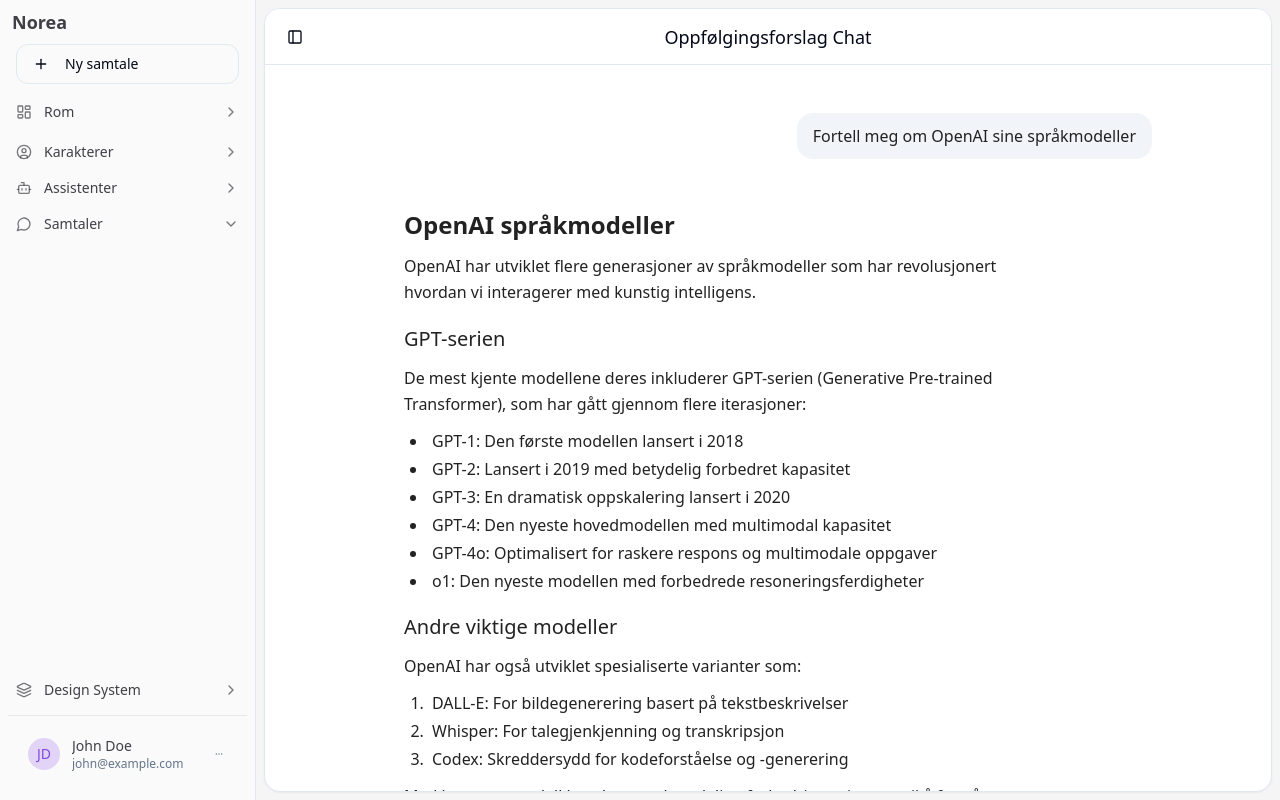
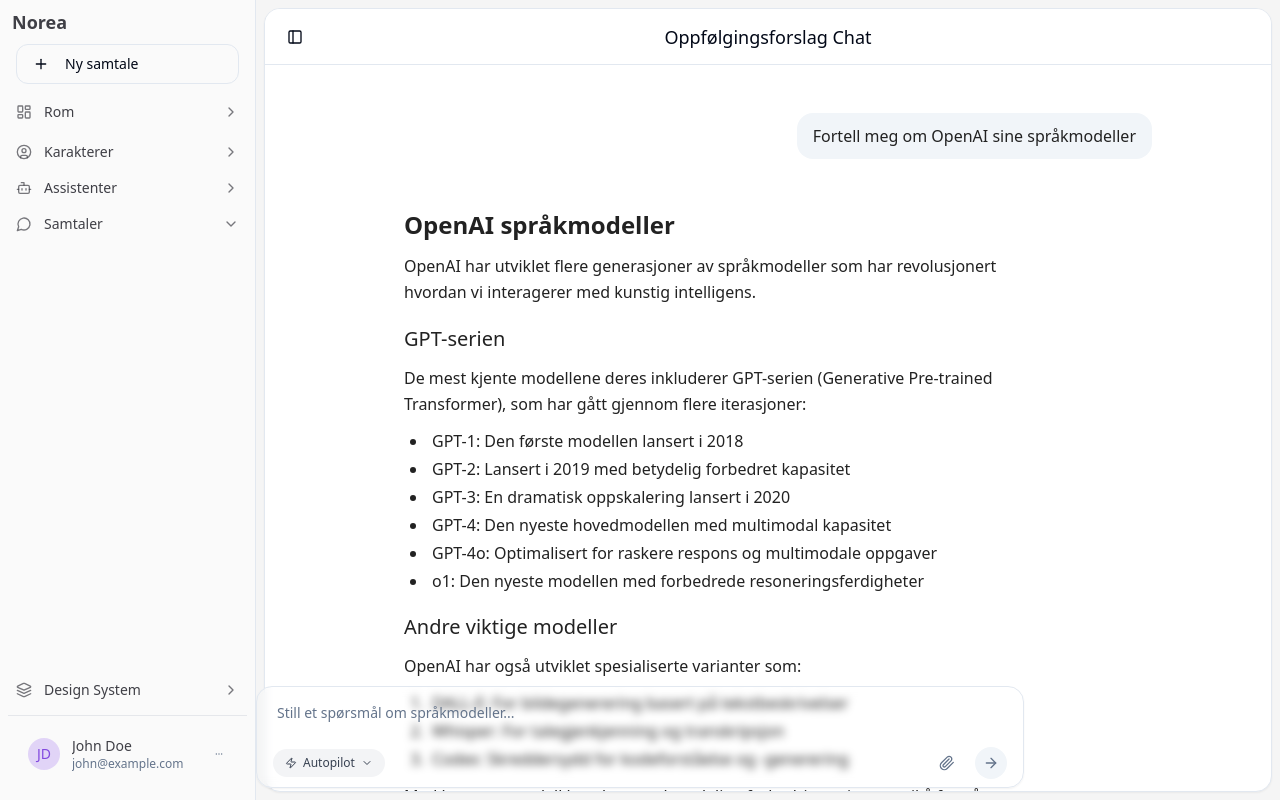
Before and after one commit to 0-1-no/norea-chat-haven, a React (Vite) app: page /followup-chat in a window 1280 px wide. Built offline with nearby package versions, Linux system fonts and the light colour scheme.

Commit message:
Refactor Chatbox integration
Make the Chatbox background transparent and sticky. Reduce bottom padding.

```diff
--- a/src/components/MessageInput.tsx
+++ b/src/components/MessageInput.tsx
@@ -60,7 +60,7 @@ export const MessageInput: React.FC<MessageInputProps> = ({
 
   return (
     <div className={cn(
-      "w-full rounded-lg border border-surface-border bg-surface animate-slide-up max-w-full overflow-hidden",
+      "w-full rounded-lg border border-surface-border bg-transparent backdrop-blur-sm shadow-sm max-w-full overflow-hidden",
       className
     )}>
       <div className="flex items-start p-2 overflow-hidden">
--- a/src/pages/ChatDemo.tsx
+++ b/src/pages/ChatDemo.tsx
@@ -50,7 +50,7 @@ const ChatDemo = () => {
   return (
     <PageContainer title="Forstå kvantedatabehandling" showBackButton={true}>
       <div className="flex-1 overflow-hidden flex flex-col">
-        <div className="flex-1 overflow-y-auto" ref={chatContainerRef}>
+        <div className="flex-1 overflow-y-auto pb-20" ref={chatContainerRef}>
           <div className="max-w-3xl mx-auto">
             {conversation.map((message, index) => (
               <div key={index} className="mb-1 after:content-[''] after:clear-both after:table">
@@ -63,12 +63,14 @@ const ChatDemo = () => {
           </div>
         </div>
 
-        <div className="p-3 sm:p-4 border-t border-border">
-          <MessageInput
-            onSendMessage={handleSendMessage}
-            className="max-w-3xl mx-auto"
-            placeholder="Send en melding..."
-          />
+        <div className="fixed bottom-0 left-0 right-0 p-2 sm:p-3 z-10 pointer-events-none">
+          <div className="max-w-3xl mx-auto pointer-events-auto">
+            <MessageInput
+              onSendMessage={handleSendMessage}
+              className="w-full"
+              placeholder="Send en melding..."
+            />
+          </div>
         </div>
       </div>
     </PageContainer>
--- a/src/pages/Chatbox.tsx
+++ b/src/pages/Chatbox.tsx
@@ -24,7 +24,9 @@ const Chatbox = () => {
               Meldingsinngangkomponenten lar brukere skrive og sende meldinger til AI.
             </p>
 
-            <MessageInput placeholder="Spør om hva som helst..." />
+            <div className="relative">
+              <MessageInput placeholder="Spør om hva som helst..." />
+            </div>
 
             <div className="mt-4 p-4 bg-gray-50 rounded-lg border">
               <h3 className="font-medium">Komponenttilstander:</h3>
--- a/src/pages/FollowUpChat.tsx
+++ b/src/pages/FollowUpChat.tsx
@@ -1,3 +1,4 @@
+
 import React, { useState, useRef, useEffect } from 'react';
 import { PageContainer } from '@/components/layout/PageContainer';
 import { Message } from '@/components/message/Message';
@@ -194,7 +195,7 @@ Oppfølgingsspørsmål kan:
   return (
     <PageContainer title="Oppfølgingsforslag Chat" showBackButton={true}>
       <div className="flex-1 overflow-hidden flex flex-col">
-        <div className="flex-1 overflow-y-auto" ref={chatContainerRef}>
+        <div className="flex-1 overflow-y-auto pb-20" ref={chatContainerRef}>
           <div className="max-w-3xl mx-auto">
             {messages.map((message) => (
               <div key={message.id} className="mb-2 after:content-[''] after:clear-both after:table">
@@ -216,12 +217,14 @@ Oppfølgingsspørsmål kan:
           </div>
         </div>
 
-        <div className="p-4 border-t border-border">
-          <MessageInput
-            onSendMessage={handleSendMessage}
-            className="max-w-3xl mx-auto"
-            placeholder="Still et spørsmål om språkmodeller..."
-          />
+        <div className="fixed bottom-0 left-0 right-0 p-2 sm:p-3 z-10 pointer-events-none">
+          <div className="max-w-3xl mx-auto pointer-events-auto">
+            <MessageInput
+              onSendMessage={handleSendMessage}
+              className="w-full"
+              placeholder="Still et spørsmål om språkmodeller..."
+            />
+          </div>
         </div>
       </div>
     </PageContainer>
--- a/src/pages/MemoryChat.tsx
+++ b/src/pages/MemoryChat.tsx
@@ -189,7 +189,7 @@ const MemoryChat = () => {
   return (
     <PageContainer title="Minne-demonstrasjon" showBackButton={true}>
       <div className="flex-1 overflow-hidden flex flex-col">
-        <div className="flex-1 overflow-y-auto" ref={chatContainerRef}>
+        <div className="flex-1 overflow-y-auto pb-20" ref={chatContainerRef}>
           <div className="max-w-3xl mx-auto">
             {predefinedMessages.map((message) => (
               <div key={message.id} className="mb-2">
@@ -203,12 +203,14 @@ const MemoryChat = () => {
           </div>
         </div>
 
-        <div className="p-4 border-t border-border">
-          <MessageInput
-            onSendMessage={handleSendMessage}
-            className="max-w-3xl mx-auto"
-            placeholder="Send en melding..."
-          />
+        <div className="fixed bottom-0 left-0 right-0 p-2 sm:p-3 z-10 pointer-events-none">
+          <div className="max-w-3xl mx-auto pointer-events-auto">
+            <MessageInput
+              onSendMessage={handleSendMessage}
+              className="w-full"
+              placeholder="Send en melding..."
+            />
+          </div>
         </div>
       </div>
     </PageContainer>
--- a/src/pages/WeatherChat.tsx
+++ b/src/pages/WeatherChat.tsx
@@ -1,3 +1,4 @@
+
 import React, { useRef, useEffect } from 'react';
 import { PageContainer } from '@/components/layout/PageContainer';
 import { MessageInput } from "@/components/MessageInput";
@@ -125,7 +126,7 @@ const WeatherChat = () => {
   return (
     <PageContainer title="Vær-demonstrasjon" showBackButton={true}>
       <div className="flex-1 overflow-hidden flex flex-col">
-        <div className="flex-1 overflow-y-auto p-6" ref={chatContainerRef}>
+        <div className="flex-1 overflow-y-auto pb-20" ref={chatContainerRef}>
           <div className="max-w-3xl mx-auto">
             {conversation.map((message, index) => (
               <div key={index} className="mb-3 after:content-[''] after:clear-both after:table">
@@ -148,12 +149,14 @@ const WeatherChat = () => {
           </div>
         </div>
 
-        <div className="p-4 border-t border-border">
-          <MessageInput
-            onSendMessage={handleSendMessage}
-            className="max-w-3xl mx-auto"
-            placeholder="Spør om været..."
-          />
+        <div className="fixed bottom-0 left-0 right-0 p-2 sm:p-3 z-10 pointer-events-none">
+          <div className="max-w-3xl mx-auto pointer-events-auto">
+            <MessageInput
+              onSendMessage={handleSendMessage}
+              className="w-full"
+              placeholder="Spør om været..."
+            />
+          </div>
         </div>
       </div>
     </PageContainer>
```
